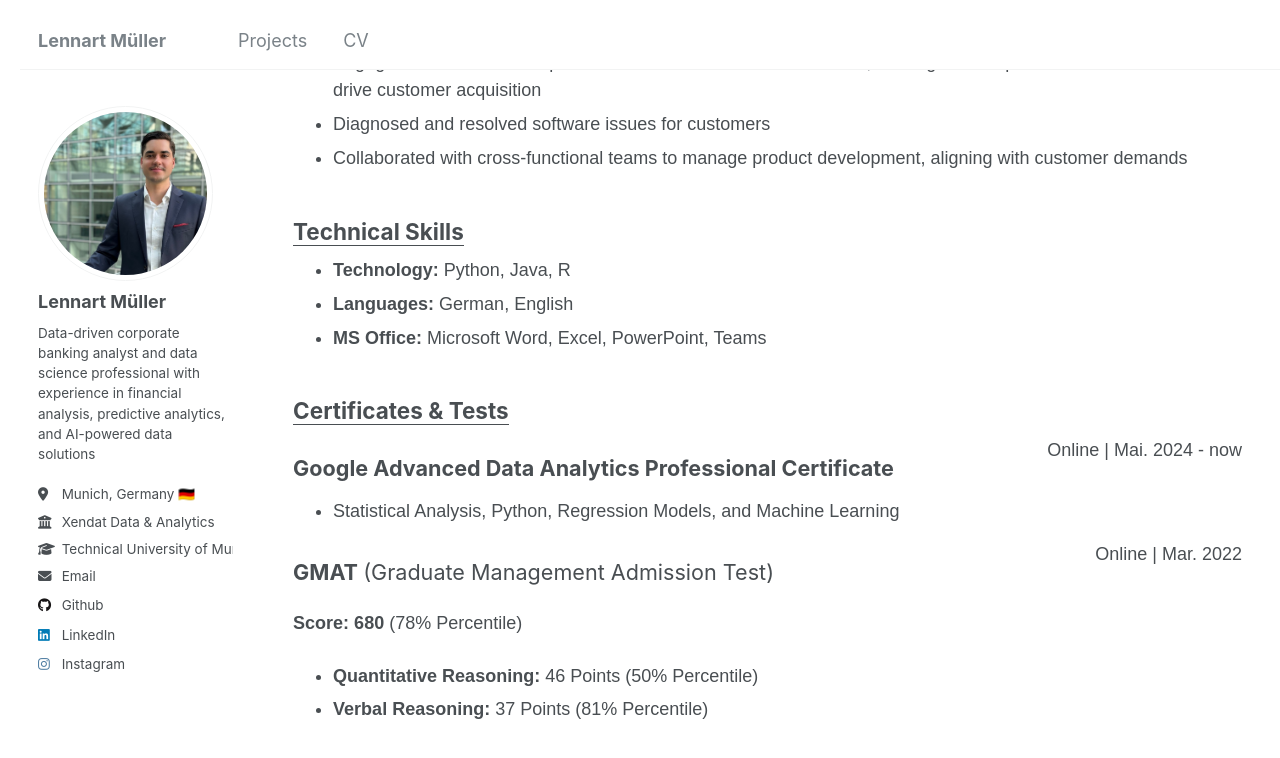
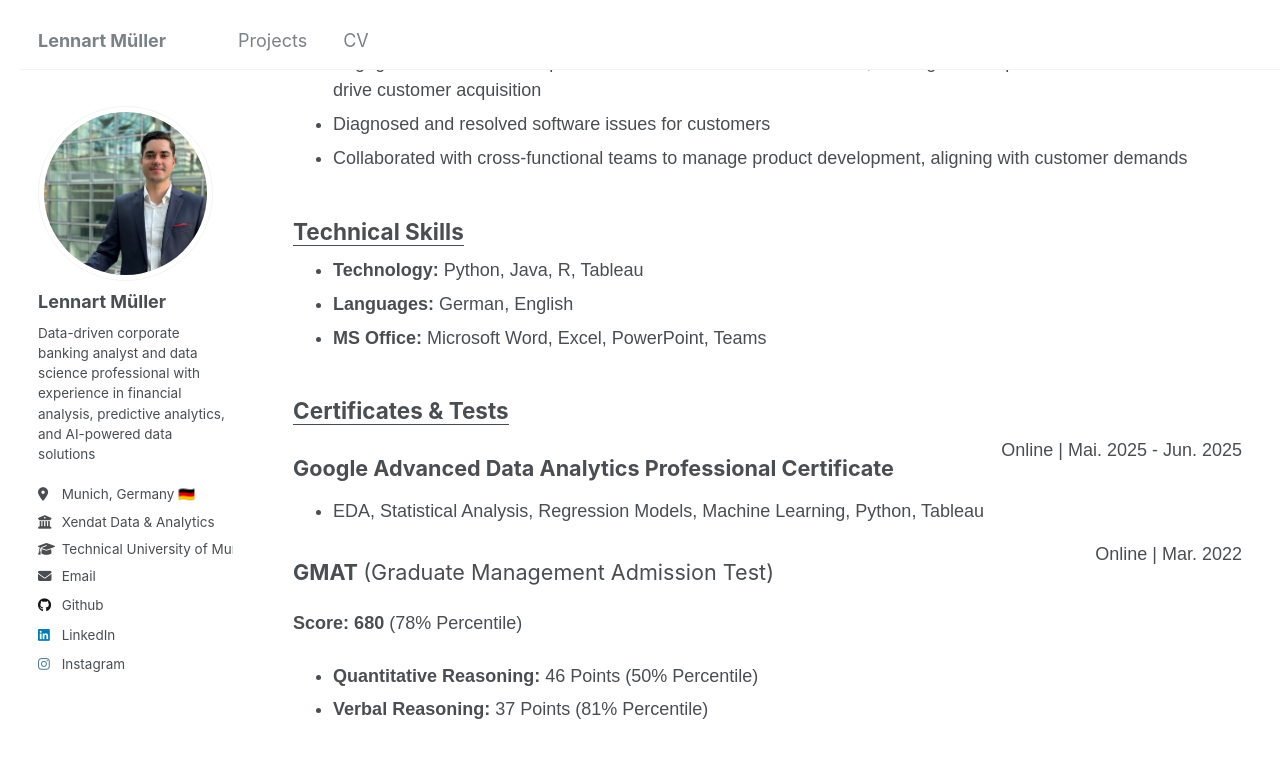
Before and after one commit to lennartmueller123/lennartmueller123.github.io, a Jekyll site: the page built from _pages/cv.html, in a window 1280 px wide and 900 px high, scrolled down 1725 px. Shown: the top 758 px of the window. Built offline with Jekyll 4.4.1, drawn with Linux system fonts in a browser that asks for light colours.

Commit message:
Update cv.html

```diff
--- a/_pages/cv.html
+++ b/_pages/cv.html
@@ -10,7 +10,7 @@ redirect_from:
 {% include base_path %}
 
 <h1>
-  <a href="/files/CV.pdf" download style="display: inline-block; padding: 10px 20px; background-color: #4A4E52; color: white; text-decoration: none; border-radius: 5px; font-size: 16px;">Download My CV</a>
+  <a href="/files/CV.pdf" download style="display: inline-block; padding: 10px 20px; background-color: #4A4E52; color: white; text-decoration: none; border-radius: 10px; font-size: 16px;">Download My CV</a>
 </h1>
 
 <!DOCTYPE html>
@@ -225,7 +225,7 @@ redirect_from:
     <div class="section skills">
         <h2><u>Technical Skills</u></h2>
         <ul>
-            <li><strong>Technology:</strong> Python, Java, R</li>
+            <li><strong>Technology:</strong> Python, Java, R, Tableau</li>
             <li><strong>Languages:</strong> German, English</li>
             <li><strong>MS Office:</strong> Microsoft Word, Excel, PowerPoint, Teams</li>
         </ul>
@@ -237,10 +237,10 @@ redirect_from:
         <div class="entry">
             <div class="entry-header">
                 <h3>Google Advanced Data Analytics Professional Certificate</h3>
-                <p>Online | Mai. 2024 - now</p>
+                <p>Online | Mai. 2025 - Jun. 2025</p>
             </div>
             <ul>
-                <li>Statistical Analysis, Python, Regression Models, and Machine Learning</li>
+                <li>EDA, Statistical Analysis, Regression Models, Machine Learning, Python, Tableau</li>
             </ul>
         </div>
 
```
